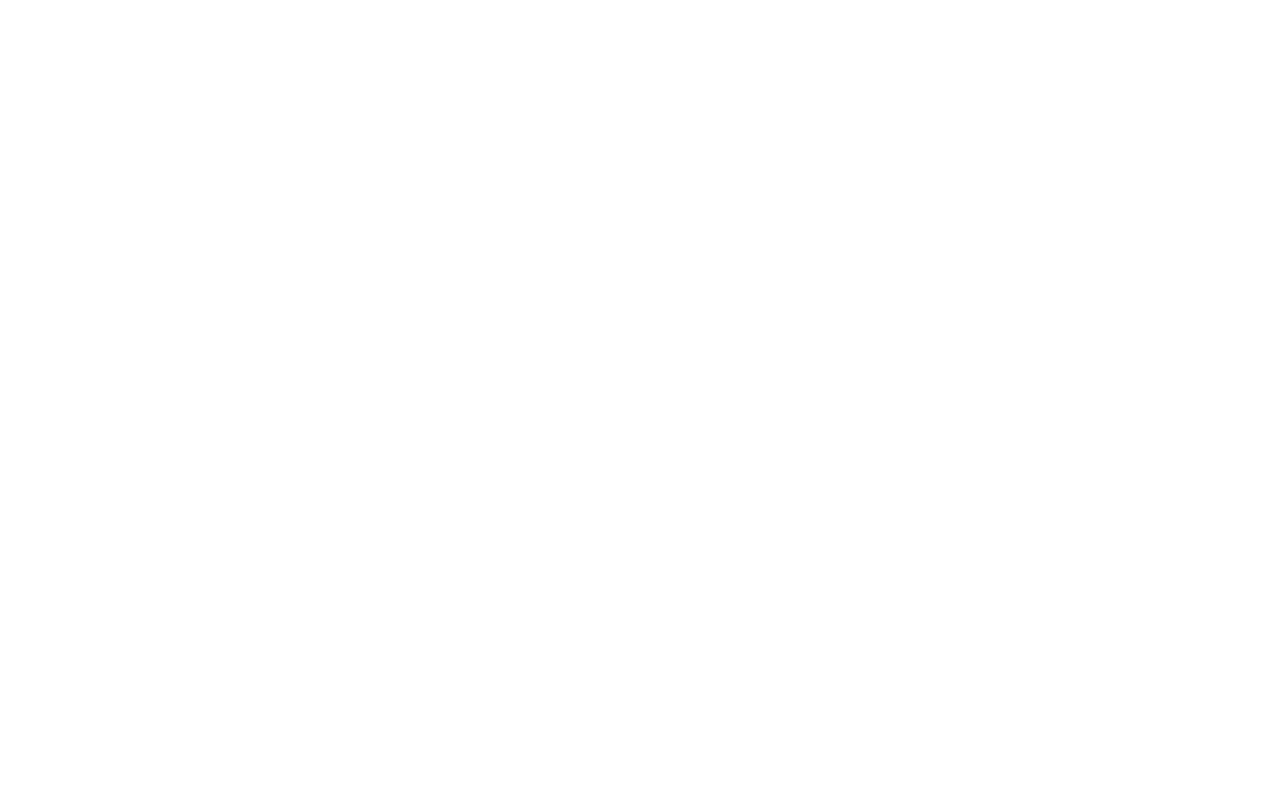
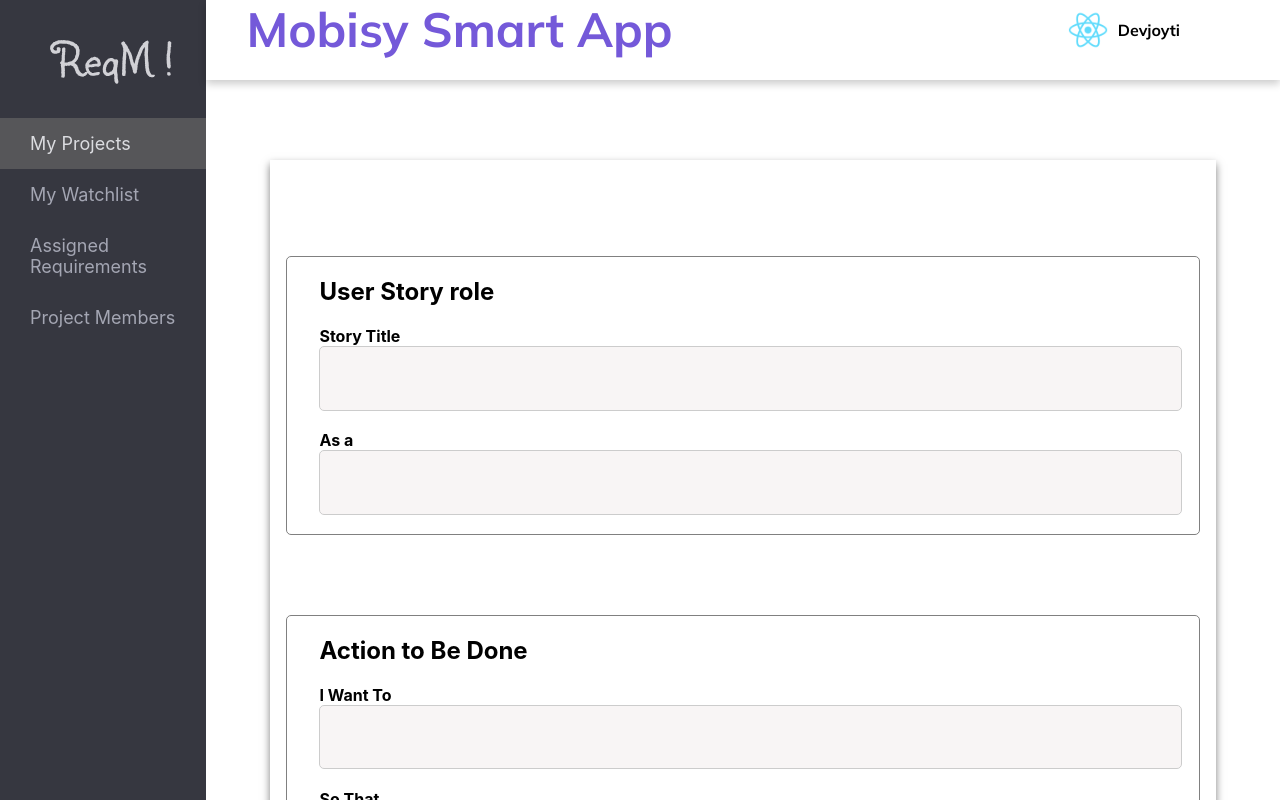
Before and after one commit to dileep519/ReqM, a React (Create React App) app: page /projects in a window 1280 px wide. Shown: the top 800 px of the page. Built offline with nearby package versions, Linux system fonts and the light colour scheme.

Commit message:
Added Router and fixed user Project interface

```diff
--- a/src/App.css
+++ b/src/App.css
@@ -1,12 +1,13 @@
-.App {
-  position: relative;
-  display: flex;
+.wraper {
+  display: grid;
+  grid-template-columns: 1fr 5.2fr;
+  background-color: white;
 }
 
-.app__left {
-  position: relative;
-  left: 320px;
-  margin-left: 50px;
-  width: 1000px;
-  max-height: 700px;
+.main__contain {
+  margin-left: 4em;
+  margin-right: 4em;
+  margin-top: 5em;
+  box-shadow: 0 4px 8px 0 rgba(0, 0, 0, 0.5);
+  padding: 1em;
 }
--- a/src/App.jsx
+++ b/src/App.jsx
@@ -1,19 +1,20 @@
 import React, { useContext } from "react";
-import { Route, Switch } from "react-router-dom";
+import { Route, Switch, BrowserRouter as Router } from "react-router-dom";
 import HomeScreen from "./components/homescreen/homescreen";
 import Products from "./components/homescreen/product/products";
 import Resources from "./components/homescreen/resources/resources";
 import Pricing from "./components/homescreen/pricing/pricing";
 
-import Sidebar from "./components/homescreen/projectSidebar/Sidebar";
-import Header from "./components/homescreen/projectHeader/header";
+import Sidebar from "./components/homescreen/projectSidebar/projectSidebar";
+import Header from "./components/homescreen/projectHeader/projectHeader";
+import Userstory from "./pages/userStory/userStory";
 
 import { UserContext } from "./context/userContext/userContext";
-
+import "./App.css";
 const App = () => {
   const [user, setUser] = useContext(UserContext).user;
   return (
-    <>
+    <Router>
       {user === null ? (
         <Switch>
           <Route exact path="/" component={HomeScreen} />
@@ -24,9 +25,17 @@
           <Route path="/signin" />
         </Switch>
       ) : (
-        <div>pokemon</div>
+        <div className="wraper">
+          <Sidebar />
+          <div className="right">
+            <Header />
+            <div className="main__contain">
+              <Userstory />
+            </div>
+          </div>
+        </div>
       )}
-    </>
+    </Router>
   );
 };
 
--- a/src/components/homescreen/projectHeader/style.css
+++ b/src/components/homescreen/projectHeader/style.css
@@ -2,14 +2,20 @@
   display: flex;
   justify-content: space-between;
   padding-bottom: 50px;
+  box-shadow: 0 4px 8px 0 rgba(0, 0, 0, 0.2);
+  position: sticky;
+  top: 0;
+  left: 0;
+  z-index: 1;
+  background-color: white;
+  height: 30px;
 }
 
 .header__title {
+  padding-left: 40px;
   position: relative;
-  width: 492px;
-  height: 53px;
+  height: 50px;
   top: 22px;
-
   font-family: Mulish;
   font-style: normal;
   font-weight: 800;
--- a/src/components/homescreen/projectSidebar/Sidebar.jsx
+++ b/src/components/homescreen/projectSidebar/projectSidebar.jsx
@@ -1,6 +1,6 @@
 import React, { useState, useEffect } from "react";
-import { useHistory } from "react-router";
-import style from "./style.css";
+import { useHistory } from "react-router-dom";
+import "./style.css";
 import svgPath from "./svg";
 
 export default function Sidebar() {
--- a/src/components/homescreen/projectSidebar/style.css
+++ b/src/components/homescreen/projectSidebar/style.css
@@ -1,17 +1,17 @@
 .sidebar {
-  position: fixed;
-  padding-top: 20px;
   height: 100vh;
-  width: 250px;
   background-color: #363740;
   display: flex;
   flex-direction: column;
+  position: sticky;
+  top: 0;
+  left: 0;
 }
 
 .header_img {
-  padding-left: 30px;
-  padding-bottom: 25px;
-  padding-top: 30px;
+  padding-left: 50px;
+  padding-bottom: 30px;
+  padding-top: 40px;
 }
 
 .sidebar__items > div {
--- a/src/context/userContext/userContext.jsx
+++ b/src/context/userContext/userContext.jsx
@@ -3,7 +3,7 @@
 export const UserContext = createContext();
 
 export const UserContextProvider = (props) => {
-  const [user, setUser] = useState(null);
+  const [user, setUser] = useState("pokemon");
 
   return (
     <UserContext.Provider value={{ user: [user, setUser] }}>
--- /dev/null
+++ b/src/index.css
@@ -0,0 +1,16 @@
+@import url("https://fonts.googleapis.com/css2?family=Mulish:wght@700&display=swap");
+
+body {
+  width: 100%;
+  margin: 0;
+  font-family: -apple-system, BlinkMacSystemFont, "Segoe UI", "Roboto", "Oxygen",
+    "Ubuntu", "Cantarell", "Fira Sans", "Droid Sans", "Helvetica Neue",
+    sans-serif;
+  -webkit-font-smoothing: antialiased;
+  -moz-osx-font-smoothing: grayscale;
+}
+
+code {
+  font-family: source-code-pro, Menlo, Monaco, Consolas, "Courier New",
+    monospace;
+}
--- a/src/index.js
+++ b/src/index.js
@@ -2,7 +2,7 @@
 import ReactDOM from "react-dom";
 import { BrowserRouter as Router } from "react-router-dom";
 import App from "./App";
-
+import "./index.css";
 import { UserContextProvider } from "./context/userContext/userContext";
 
 ReactDOM.render(
--- a/src/pages/userStory/Userstory.jsx
+++ b/src/pages/userStory/Userstory.jsx
@@ -167,7 +167,11 @@
                 </div>
               </div>
             </div>
-            <input type="submit" className="btn btn-primary " value="Next" />
+            <div className="container">
+              <button className="btn btn-primary" onClick={onSubmit}>
+                Save
+              </button>
+            </div>
           </form>
         </div>
       </div>
```
Also changed, not shown: src/components/homescreen/projectHeader/logo.png (deleted), src/components/homescreen/projectHeader/projectHeader.jsx (renamed from src/components/homescreen/projectHeader/header.jsx), src/components/homescreen/projectSidebar/svg.jsx (renamed from src/components/homescreen/projectSidebar/svg.js), 1 other file (tests, documents, lock files or other folders).
